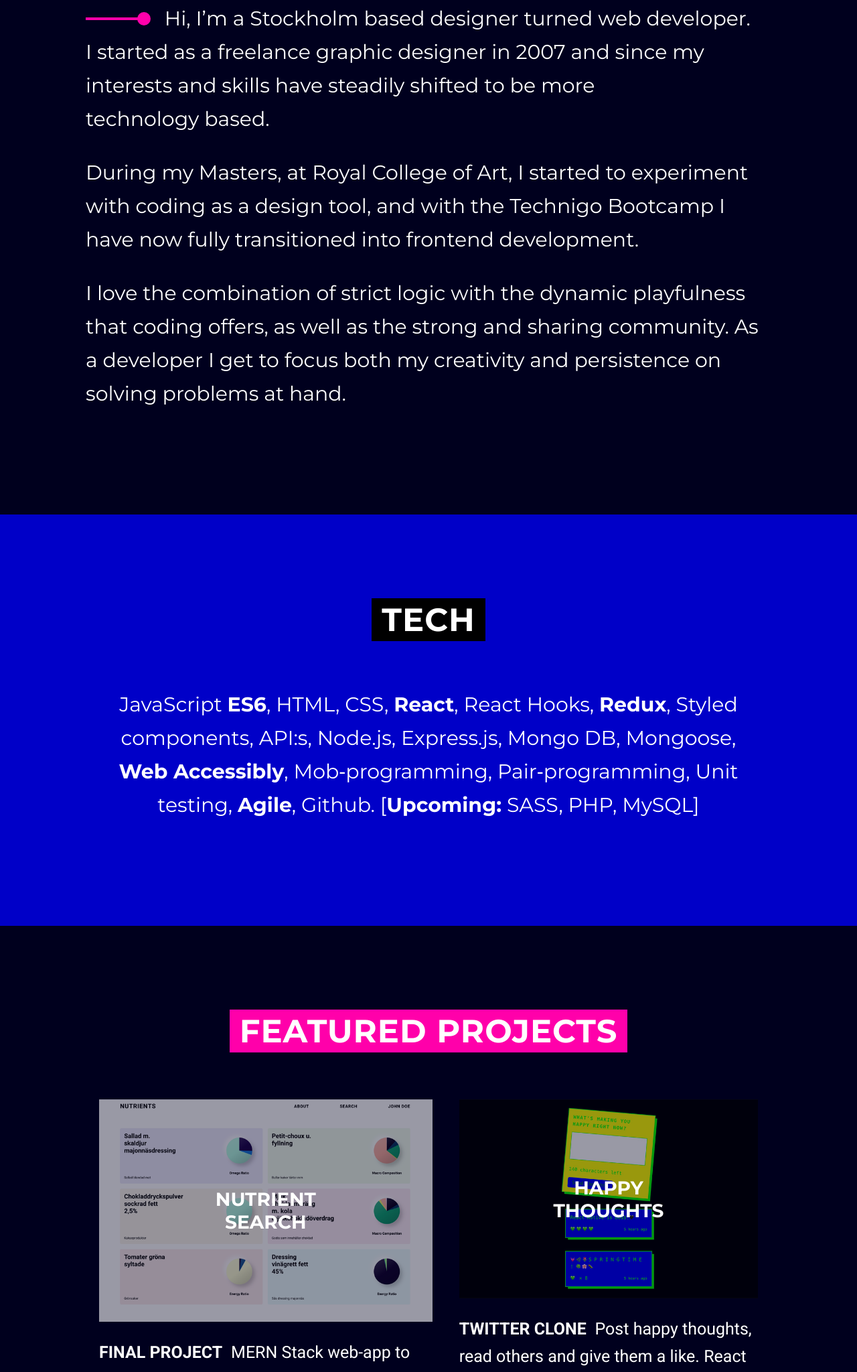
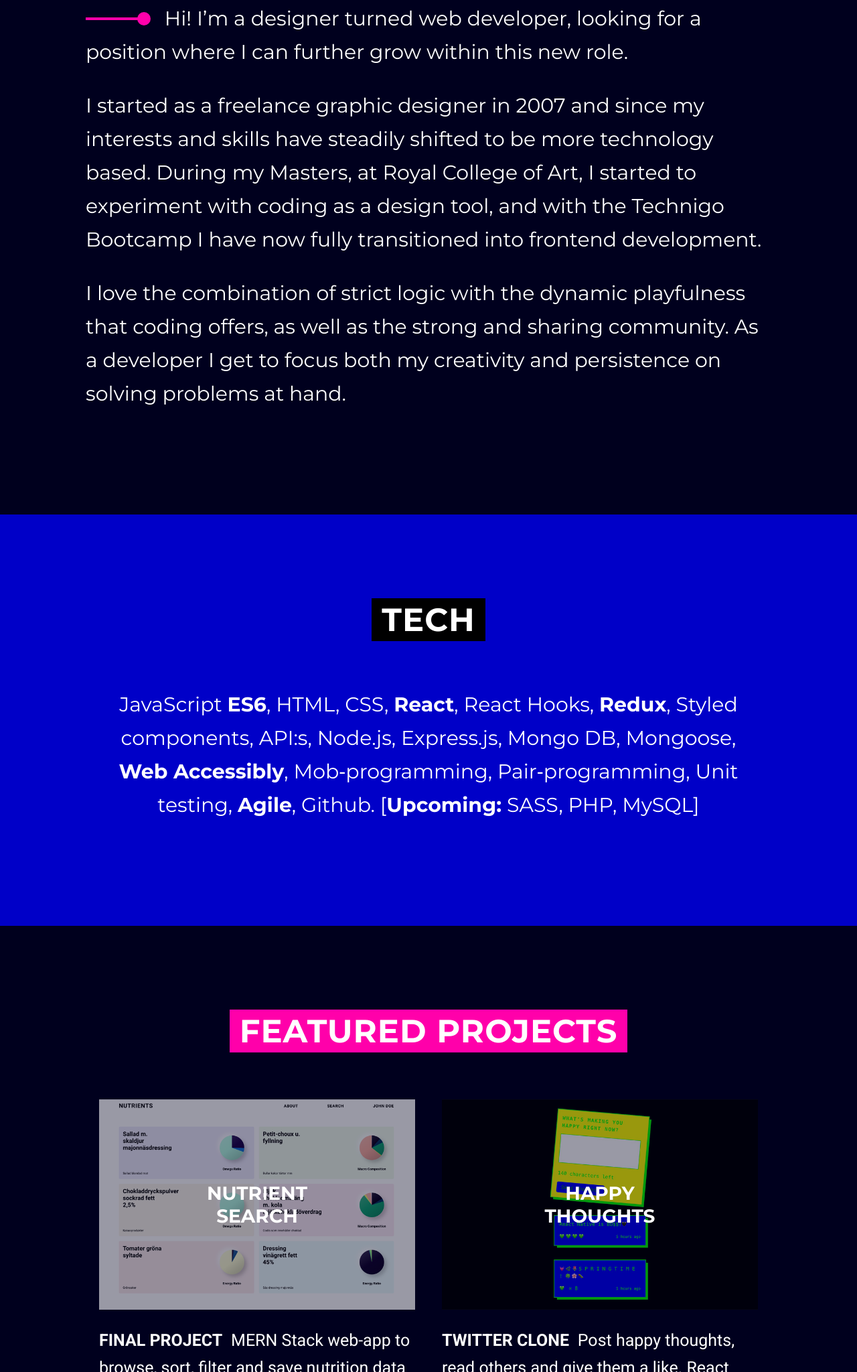
Before and after one commit to ollealm/technigo-portfolio, a plain HTML site: page index.html in a window 1280 px wide. Shown: the part 752-2800 px from the top of the page at 67% size. Drawn offline with Linux system fonts and the light colour scheme.

Commit message:
new text

```diff
--- a/index.html
+++ b/index.html
@@ -55,10 +55,13 @@
           <span class="line"></span>
           <span class="circle"></span>
         </span>
-        Hi, I’m a Stockholm based designer turned web developer. I&nbsp;started as a freelance graphic designer in 2007
-        and since my interests and skills have steadily shifted to be more technology&nbsp;based.
+        Hi! I’m a designer turned web developer, looking for a position where I can further grow within this
+        new&nbsp;role.
       </p>
-      <p>During my Masters, at Royal College of Art, I started to experiment with coding as a design tool, and with the
+      <p>
+        I&nbsp;started as a freelance graphic designer in 2007 and since my interests and skills have steadily shifted
+        to be more technology based. During my Masters, at Royal College of Art, I started to experiment with
+        coding as a design tool, and with the
         Technigo Bootcamp I have now fully transitioned into frontend development.
       </p>
       <p>I love the combination of strict logic with the dynamic playfulness that coding offers, as well as the strong
--- a/style.css
+++ b/style.css
@@ -53,7 +53,8 @@ h6 {
 h2 {
   padding: 3px 8px;
   background: var(--color-2);
-  width: fit-content;
+  /* -moz-width: fit-content; */
+  width: max-content;
   color: var(--color-3);
   text-transform: uppercase;
   letter-spacing: 1px;
@@ -261,6 +262,7 @@ video {
   max-width: 400px;
   margin: 30px auto 58px auto;
   font: 17px/29px Roboto;
+  flex: 1;
 }
 
 .card-image-container {
@@ -278,14 +280,11 @@ video {
 
 .on-picture {
   position: absolute;
-  height: fit-content;
   margin: 0;
   top: 50%;
   /* centers the textblock */
   left: 50%;
   /* centers the textblock */
-  bottom: 0;
-  right: 0;
   transform: translate(-50%, -50%);
   /* centers the textblock */
   text-align: center;
@@ -484,7 +483,7 @@ footer h3 {
 }
 
 footer ul {
-  width: fit-content;
+  width: max-content;
   margin-bottom: 0;
 }
 
```
Also changed, not shown: 1 other file.
